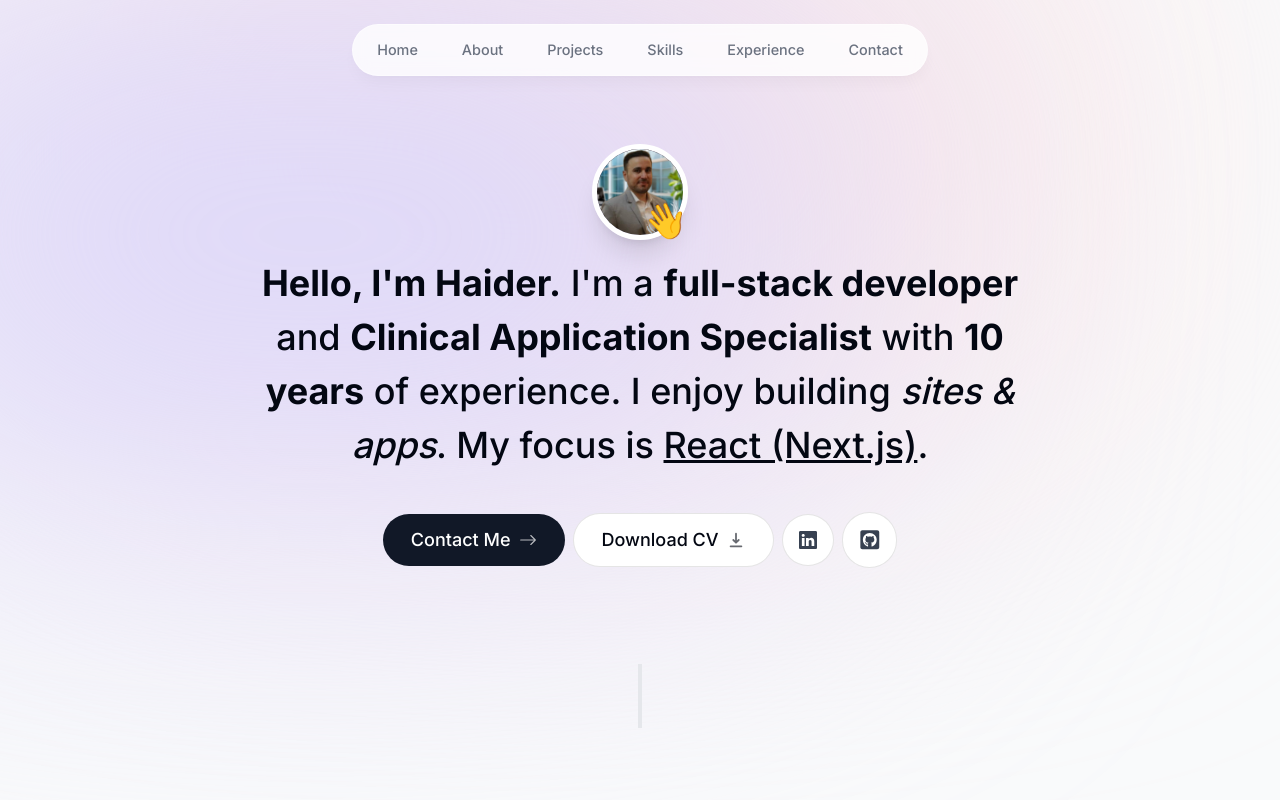
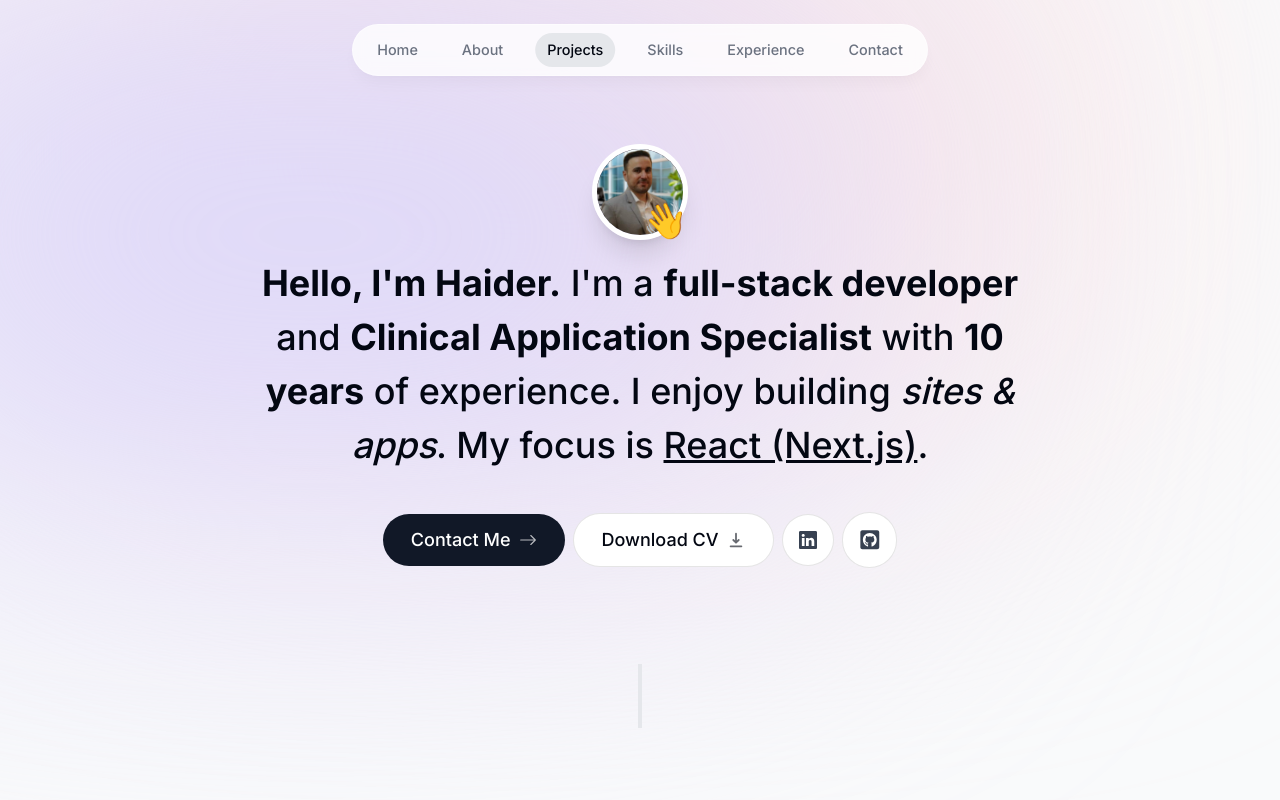
Before and after one commit to haideralwaqfi/portfolio2, a Next.js app: page / in a window 1280 px wide. Shown: the top 800 px of the page. Built offline with nearby package versions, Linux system fonts and the light colour scheme.

Commit message:
finishing the Header functionality

```diff
--- a/app/layout.tsx
+++ b/app/layout.tsx
@@ -1,6 +1,7 @@
 import Header from "@/components/Header";
 import "./globals.css";
 import { Inter } from "next/font/google";
+import ActiveSectionContextProvider from "@/context/active-section-context";
 
 const inter = Inter({ subsets: ["latin"] });
 
@@ -16,13 +17,15 @@
   children: React.ReactNode;
 }) {
   return (
-    <html lang="en">
+    <html lang="en" className="!scroll-smooth">
       <body
         className={`${inter.className} pt-24 sm:pt-36 bg-gray-50 text-gray-950 relative`}>
         <div className="bg-[#fbe2e3] -z-10 absolute top-[-6rem] right-[11rem] h-[31.25rem] w-[31.25rem] rounded-full blur-[10rem] sm:w-[68.75rem]"></div>
         <div className="bg-[#dbd7fb]  -z-10 absolute top-[-1rem] left-[-35rem] h-[31.25rem] w-[50rem] rounded-full blur-[10rem] sm:w-[68.75rem] lg:left-[-28rem] xl:left-[-15rem] 2xl:left-[-5rem]"></div>
-        <Header />
-        {children}
+        <ActiveSectionContextProvider>
+          <Header />
+          {children}
+        </ActiveSectionContextProvider>
       </body>
     </html>
   );
--- /dev/null
+++ b/app/lib/hooks.ts
@@ -0,0 +1,21 @@
+import { useActiveSectionContext } from "@/context/active-section-context";
+import { useEffect } from "react";
+import { useInView } from "react-intersection-observer";
+import { SectionName } from "./types";
+
+type useSectionInViewProps = {
+  sectionName: SectionName;
+};
+
+export function useSectionInView(sectionName: SectionName, threshold = 0.75) {
+  const { ref, inView } = useInView({ threshold });
+  const { setActiveSection, timeOfLastClick } = useActiveSectionContext();
+  useEffect(() => {
+    if (inView && Date.now() - timeOfLastClick > 1000) {
+      setActiveSection(sectionName);
+    }
+  }, [inView, setActiveSection, timeOfLastClick, sectionName]);
+  return {
+    ref,
+  };
+}
--- /dev/null
+++ b/app/lib/types.ts
@@ -0,0 +1,3 @@
+import { links } from "./data";
+
+export type SectionName = (typeof links)[number]["name"];
--- a/components/About.tsx
+++ b/components/About.tsx
@@ -1,15 +1,18 @@
 "use client";
-import React from "react";
+import { useSectionInView } from "@/app/lib/hooks";
+import { motion } from "framer-motion";
 import SectionHeading from "./SectionHeading";
-import { motion } from "framer-motion";
 export default function About() {
+  const { ref } = useSectionInView("About");
   return (
     <motion.section
       initial={{ opacity: 0, y: 100 }}
       animate={{ opacity: 1, y: 0 }}
       transition={{ delay: 0.175 }}
       className="mb-28 max-w-[45rem]
-    text-center leading-8 sm:mb-40">
+    text-center leading-8 sm:mb-40 scroll-mt-28"
+      id="about"
+      ref={ref}>
       <SectionHeading>about me</SectionHeading>
       <p className="mb-3">
         Accomplished Clinical Information Technology Specialist with a strong
--- a/components/Header.tsx
+++ b/components/Header.tsx
@@ -3,8 +3,12 @@
 import { motion } from "framer-motion";
 import { links } from "@/app/lib/data";
 import Link from "next/link";
+import clsx from "clsx";
+import { useActiveSectionContext } from "@/context/active-section-context";
 
 export default function Header() {
+  const { activeSection, setActiveSection, setTimeOfLastClick } =
+    useActiveSectionContext();
   return (
     <header className="z-[999] relative">
       <motion.div
@@ -15,14 +19,33 @@
         <ul className="flex w-[22rem] flex-wrap items-center justify-center gap-y-1 text-[0.9rem] font-medium text-gray-500 sm:w-[initial] sm:flex-nowrap sm:gap-5">
           {links.map((link) => (
             <motion.li
-              className="h-3/4 flex items-center justify-center"
+              className="h-3/4 flex items-center justify-center relative"
               key={link.hash}
               initial={{ opacity: 0, y: -100 }}
               animate={{ opacity: 1, y: 0 }}>
               <Link
-                className="flex w-full items-center justify-center px-3 py-3 hover:text-gray-950 transition"
-                href={link.hash}>
+                className={clsx(
+                  "flex w-full items-center justify-center px-3 py-3 hover:text-gray-950 transition ",
+                  { "text-gray-950": activeSection === link.name }
+                )}
+                href={link.hash}
+                onClick={() => {
+                  setActiveSection(link.name);
+                  setTimeOfLastClick(Date.now());
+                }}>
                 {link.name}
+                {link.name === activeSection ? (
+                  <motion.span
+                    layoutId="activeSection"
+                    transition={{
+                      type: "spring",
+                      stiffness: 380,
+                      damping: 30,
+                    }}
+                    className="bg-gray-200 rounded-full absolute inset-0 -z-10"></motion.span>
+                ) : (
+                  ""
+                )}
               </Link>
             </motion.li>
           ))}
--- a/components/Intro.tsx
+++ b/components/Intro.tsx
@@ -1,17 +1,20 @@
 "use client";
+import { motion } from "framer-motion";
 import Image from "next/image";
-import React from "react";
-import { motion } from "framer-motion";
 import IntroParagraph from "./IntroParagraph";
-import Link from "next/link";
-import { BsArrowRight, BsLinkedin } from "react-icons/bs";
-import { HiDownload } from "react-icons/hi";
-import { FaGithubSquare } from "react-icons/fa";
+
 import IntroIcons from "./IntroIcons";
 
-function intro() {
+import { useSectionInView } from "@/app/lib/hooks";
+
+function Intro() {
+  const { ref } = useSectionInView("Home", 0.5);
+
   return (
-    <section className="mb-28 max-w-[50rem] text-center sm:mb-0">
+    <section
+      ref={ref}
+      id="home"
+      className="scroll-mt-[100rem] mb-28 max-w-[50rem] text-center sm:mb-0">
       <div className="flex items-center justify-center">
         <div className="relative">
           <motion.div
@@ -48,4 +51,4 @@
   );
 }
 
-export default intro;
+export default Intro;
--- a/components/Projects.tsx
+++ b/components/Projects.tsx
@@ -1,11 +1,14 @@
+"use client";
+import { projectsData } from "@/app/lib/data";
+import { useSectionInView } from "@/app/lib/hooks";
 import React from "react";
+import Project from "./Project";
 import SectionHeading from "./SectionHeading";
-import { projectsData } from "@/app/lib/data";
-import Project from "./Project";
 
 export default function Projects() {
+  const { ref } = useSectionInView("Projects", 0.5);
   return (
-    <section>
+    <section ref={ref} id="projects" className="scroll-mt-28">
       <SectionHeading>My Projects</SectionHeading>
       <div>
         {projectsData.map((project, index) => (
--- /dev/null
+++ b/context/active-section-context.tsx
@@ -0,0 +1,42 @@
+"use client";
+import type { SectionName } from "@/app/lib/types";
+import React, { useState, createContext, useContext } from "react";
+
+type ActiveSectionContextType = {
+  activeSection: SectionName;
+  setActiveSection: React.Dispatch<React.SetStateAction<SectionName>>;
+  timeOfLastClick: number;
+  setTimeOfLastClick: React.Dispatch<React.SetStateAction<number>>;
+};
+export const ActiveSectionContext =
+  createContext<ActiveSectionContextType | null>(null);
+
+export default function ActiveSectionContextProvider({
+  children,
+}: {
+  children: React.ReactNode;
+}) {
+  const [activeSection, setActiveSection] = useState<SectionName>("Home");
+  const [timeOfLastClick, setTimeOfLastClick] = useState(0);
+  return (
+    <ActiveSectionContext.Provider
+      value={{
+        activeSection,
+        setActiveSection,
+        timeOfLastClick,
+        setTimeOfLastClick,
+      }}>
+      {children}
+    </ActiveSectionContext.Provider>
+  );
+}
+
+export function useActiveSectionContext() {
+  const context = useContext(ActiveSectionContext);
+  if (context === null) {
+    throw new Error(
+      "useActiveSectionContext must be used within an ActiveSectionProvider"
+    );
+  }
+  return context;
+}
--- a/package.json
+++ b/package.json
@@ -13,6 +13,7 @@
     "@types/react": "18.2.46",
     "@types/react-dom": "18.2.18",
     "autoprefixer": "10.4.16",
+    "clsx": "^2.1.0",
     "eslint": "8.56.0",
     "eslint-config-next": "14.0.4",
     "framer-motion": "^10.17.0",
@@ -21,6 +22,7 @@
     "react": "18.2.0",
     "react-dom": "18.2.0",
     "react-icons": "^4.12.0",
+    "react-intersection-observer": "^9.5.3",
     "tailwindcss": "3.4.0",
     "typescript": "5.3.3"
   }
```
Also changed, not shown: 1 other file (tests, documents, lock files or other folders).
